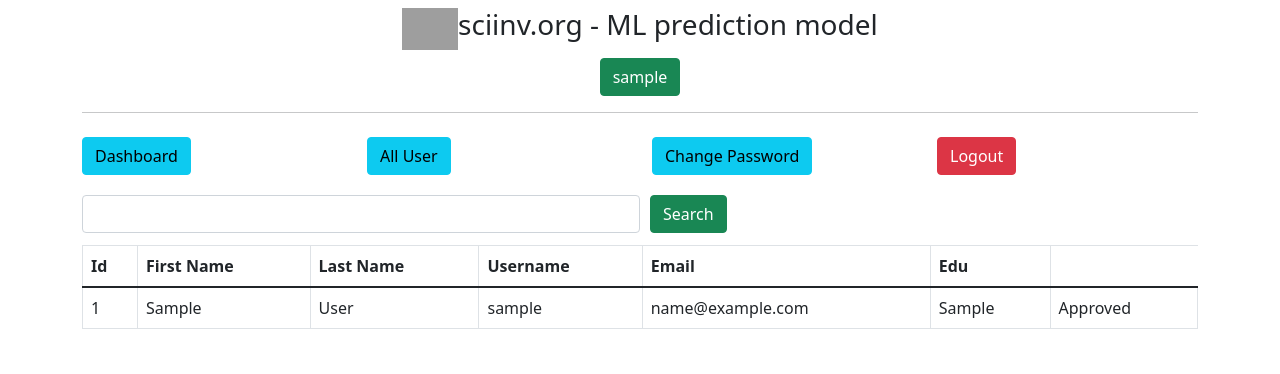
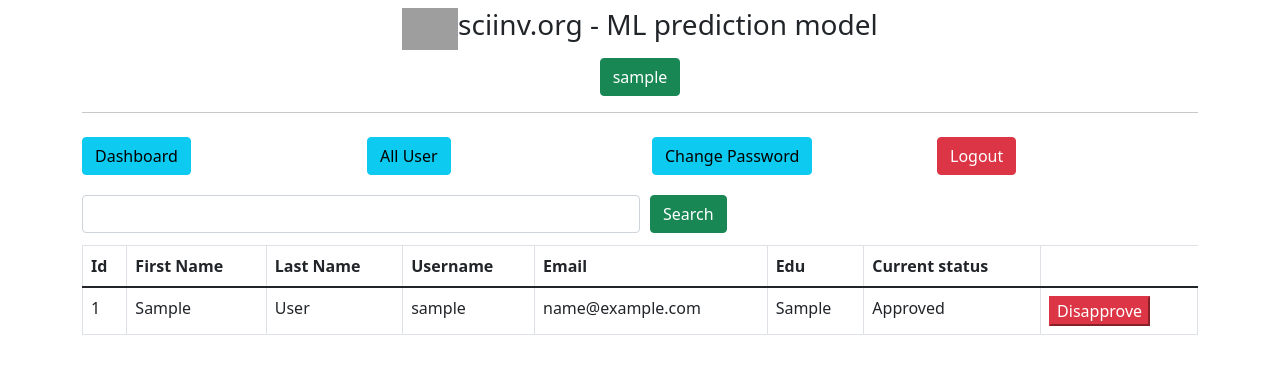
Before and after one commit to NagaTejaMariyala/sciinv-webapp-authentication, a Flask app: page /admin/get-all-user in a window 1280 px wide. Shown: the top 374 px of the page. Run offline with Flask 3, Linux system fonts and the light colour scheme; the visitor is signed in with stand-in values (Sample User, id 1); tables that the repository leaves empty hold one stand-in row (values such as "Sample post"); grey boxes are pictures that could not be loaded.

Commit message:
updated admin and user update

```diff
--- a/main.py
+++ b/main.py
@@ -125,6 +125,7 @@ def adminGetAllUser():
         return render_template("admin/all-user.html", title="Approve User", users=users)
 
 
+# admin approve user
 @app.route("/admin/approve-user/<int:id>")
 def adminApprove(id):
     if not session.get("admin_id"):
@@ -135,10 +136,23 @@ def adminApprove(id):
     return redirect("/admin/get-all-user")
 
 
+# admin disapprove user
+@app.route("/admin/disapprove-user/<int:id>")
+def adminDisapprove(id):
+    if not session.get("admin_id"):
+        return redirect("/admin/")
+    User().query.filter_by(id=id).update(dict(status=0))
+    db.session.commit()
+    flash("User no longer has access!", "success")
+    return redirect("/admin/get-all-user")
+
+
 # change admin password
 @app.route("/admin/change-admin-password", methods=["POST", "GET"])
 def adminChangePassword():
     admin = Admin.query.get(1)
+    # print(admin)
+    print(session.get("admin_id"))
     if request.method == "POST":
         username = request.form.get("username")
         password = request.form.get("password")
@@ -146,9 +160,9 @@ def adminChangePassword():
             flash("Please fill the field", "danger")
             return redirect("/admin/change-admin-password")
         else:
-            Admin().query.filter_by(username=username).update(
-                dict(password=bcrypt.generate_password_hash(password, 10))
-            )
+            id = session.get("admin_id")
+            hash_password = bcrypt.generate_password_hash(password, 10)
+            Admin.query.filter_by(id=id).update(dict(password=hash_password))
             db.session.commit()
             flash("Admin Password update successfully", "success")
             return redirect("/admin/change-admin-password")
@@ -275,6 +289,7 @@ def userLogout():
     if session.get("user_id"):
         session["user_id"] = None
         session["username"] = None
+        session["user_email"] = None
         return redirect("/user/")
 
 
@@ -288,13 +303,16 @@ def userChangePassword():
         if email == "" or password == "":
             flash("Please fill the field", "danger")
             return redirect("/user/change-password")
+        elif email != session["user_email"]:
+            flash("Enter valid email", "danger")
+            return redirect("/user/change-password")
         else:
             users = User.query.filter_by(email=email).first()
             if users:
                 hash_password = bcrypt.generate_password_hash(password, 10)
                 User.query.filter_by(email=email).update(dict(password=hash_password))
                 db.session.commit()
-                flash("Password Change Successfully", "success")
+                flash("Password Changed Successfully", "success")
                 return redirect("/user/change-password")
             else:
                 flash("Invalid Email", "danger")
--- a/templates/admin/admin-change-password.html
+++ b/templates/admin/admin-change-password.html
@@ -23,7 +23,7 @@
                         <div class="my-2">
                             <label for=""><b>Enter Your Username</b></label>
                             <input type="text" name="username" id="username" class="form-control my-1"
-                                value="{{admin.username}}">
+                                value="{{admin.username}}" readonly>
                         </div>
                         <div class="my-2">
                             <label for=""><b>Enter Your New Password</b></label>
--- a/templates/admin/all-user.html
+++ b/templates/admin/all-user.html
@@ -22,6 +22,7 @@
                         <th>Username</th>
                         <th>Email</th>
                         <th>Edu</th>
+                        <th>Current status</th>
                     </tr>
                 </thead>
                 <tbody>
@@ -35,10 +36,19 @@
                         <td>{{user.edu}}</td>
                         <td>
                             {% if user.status == 1 %}
-                            Approved
+                                Approved
+                            {% else %}
+                                Not Approved
+                            {% endif %}
+                        </td>
+                        <td>
+                            {% if user.status == 1 %}
+                                <a href="/admin/disapprove-user/{{user.id}}">
+                                <button class="btn-danger">Disapprove</button>
+                            </a>
                             {% else %}
                             <a href="/admin/approve-user/{{user.id}}">
-                                <button class="btn btn-warning">Approve</button>
+                                <button class="btn-warning">Approve</button>
                             </a>
                             {% endif %}
                         </td>
```
